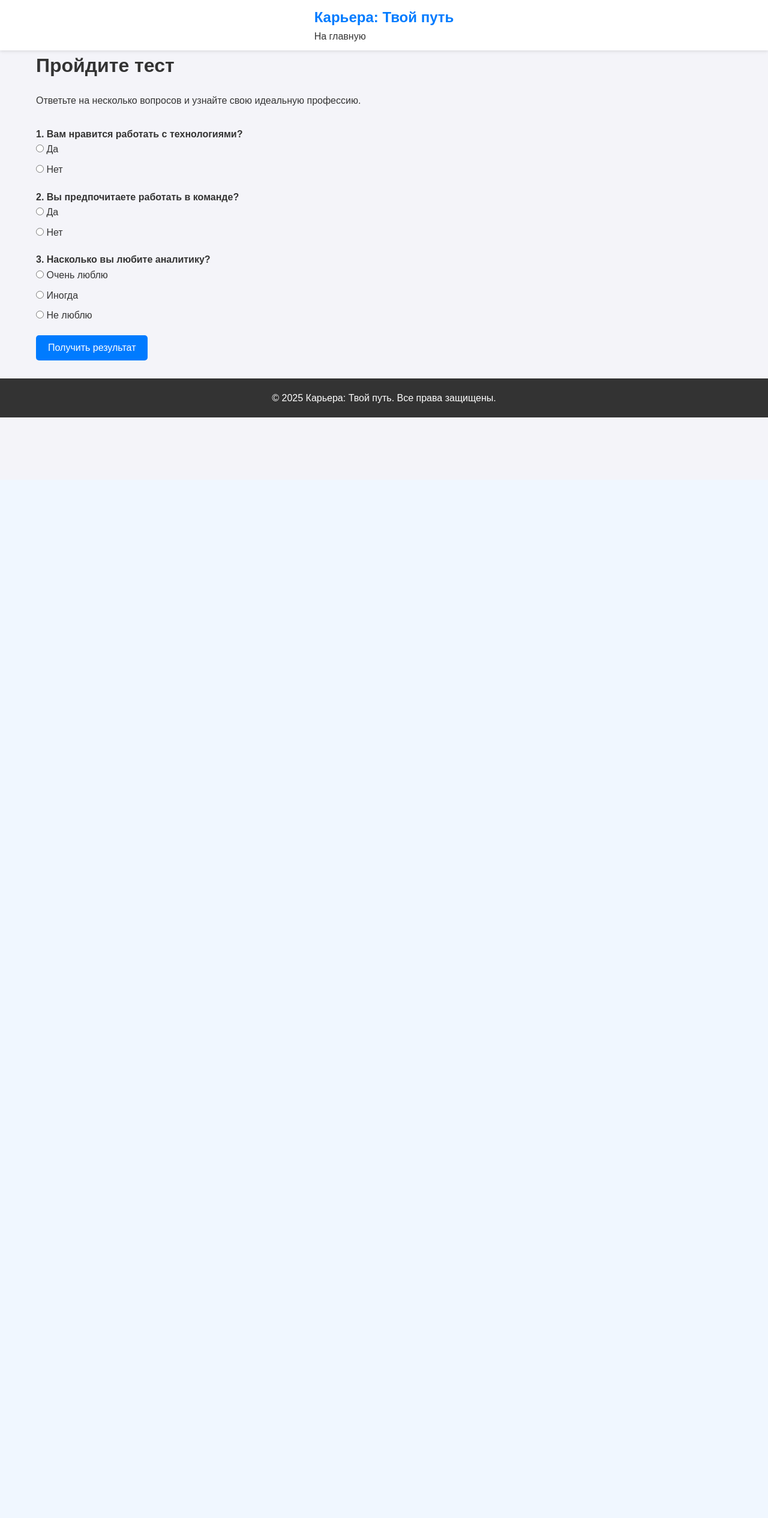
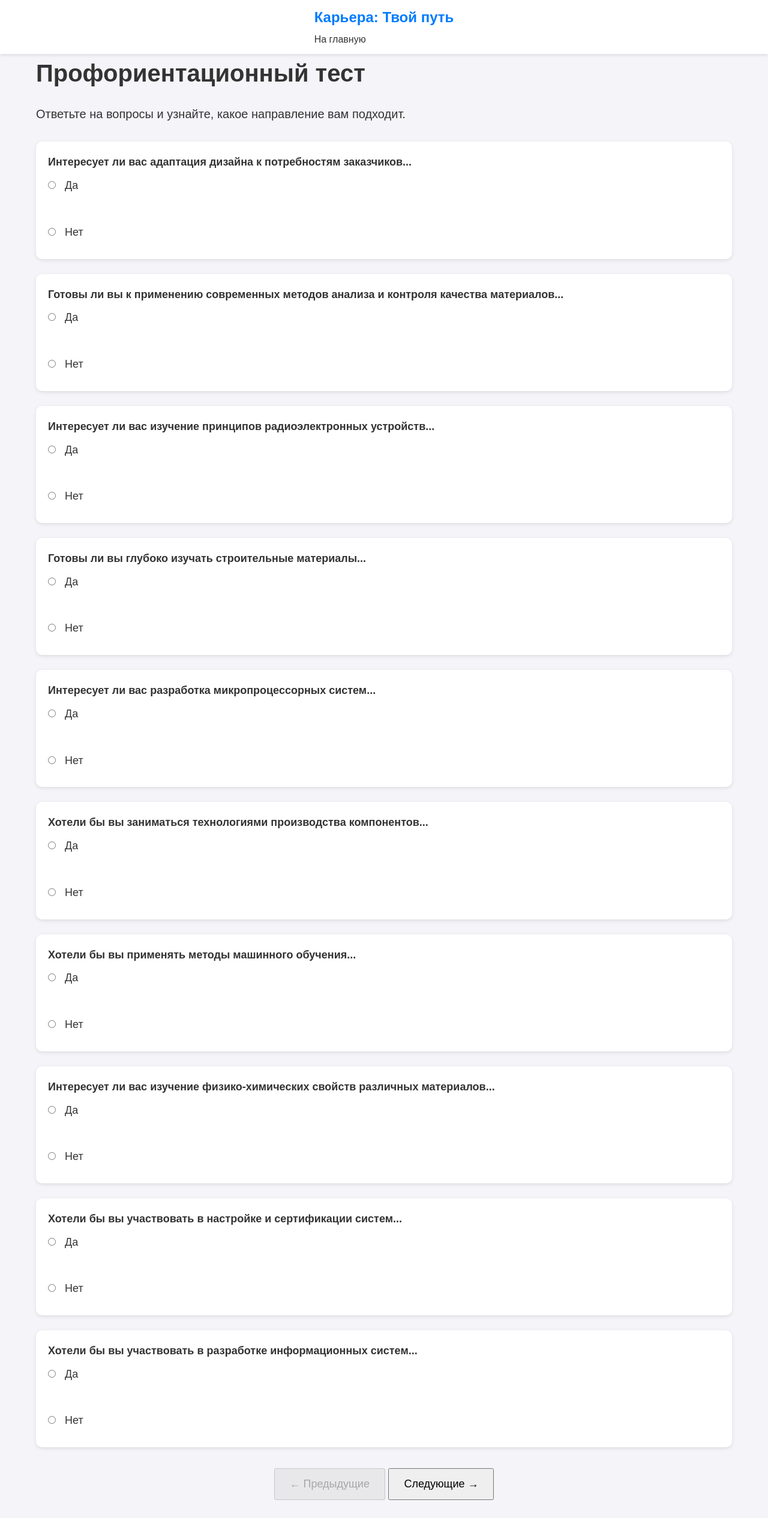
Before and after one commit to MaximJuvaga/career-test, a PHP site: page /test.html in a window 1280 px wide. Shown: the whole page at 60% size. Before the commit the page ends 696 px from the top, so only its background shows below. Run offline with PHP 8.4, Linux system fonts and the light colour scheme.

Commit message:
работает тест и направления2

```diff
--- a/test.html
+++ b/test.html
@@ -3,8 +3,55 @@
 <head>
     <meta charset="UTF-8">
     <title>Профориентационный тест</title>
-    <link href="https://fonts.googleapis.com/css2?family=Inter:wght@400;600&display=swap" rel="stylesheet">
     <link rel="stylesheet" href="../css/styles.css">
+    <!-- Chart.js -->
+    <script src="https://cdn.jsdelivr.net/npm/chart.js"></script>
+    <style>
+        body {
+            font-size: 20px; /* Увеличенный основной шрифт */
+        }
+
+        .question {
+            background-color: #fff;
+            padding: 20px;
+            margin-bottom: 25px;
+            border-radius: 10px;
+            box-shadow: 0 2px 6px rgba(0,0,0,0.1);
+            font-size: 18px;
+        }
+
+        .controls button,
+        .cta-button {
+            font-size: 18px !important;
+            padding: 14px 24px !important;
+            margin-top: 10px;
+        }
+
+        label {
+            display: block;
+            margin: 10px 0;
+        }
+
+        input[type="radio"] {
+            margin-right: 10px;
+        }
+
+        #test-result {
+            font-size: 22px;
+            color: #003366;
+            margin-top: 30px;
+        }
+
+        #programs-list .test-item {
+            font-size: 18px;
+        }
+
+        canvas#instituteChart {
+            margin-top: 50px;
+            max-width: 100%;
+            height: auto;
+        }
+    </style>
 </head>
 <body>
 
@@ -23,149 +70,247 @@
 <!-- Блок с тестом -->
 <section class="test-section">
     <div class="container">
-        <h2 style="font-size: 2rem; margin-bottom: 20px;">Пройдите тест</h2>
-        <p style="margin-bottom: 30px;">Ответьте на несколько вопросов и узнайте свою идеальную профессию.</p>
+        <h2 style="font-size: 2.5rem; margin-bottom: 20px;">Профориентационный тест</h2>
+        <p style="font-size: 1.25rem; margin-bottom: 30px;">Ответьте на вопросы и узнайте, какое направление вам подходит.</p>
 
-        <form id="simple-test-form">
-            <!-- Вопрос 1 -->
-            <div class="question" style="margin-bottom: 20px;">
-                <p style="font-weight: 600;">1. Вам нравится работать с технологиями?</p>
-                <label style="display: block; margin-bottom: 8px;">
-                    <input type="radio" name="q1" value="yes" required> Да
-                </label>
-                <label style="display: block;">
-                    <input type="radio" name="q1" value="no"> Нет
-                </label>
+        <form id="advanced-test-form">
+            <div id="questions-container"></div>
+
+            <div class="controls" style="text-align: center;">
+                <button type="button" id="prev-btn" disabled>← Предыдущие</button>
+                <button type="button" id="next-btn">Следующие →</button>
+                <button type="submit" id="submit-btn" style="display: none; margin-left: 10px;">Получить результат</button>
             </div>
-
-            <!-- Вопрос 2 -->
-            <div class="question" style="margin-bottom: 20px;">
-                <p style="font-weight: 600;">2. Вы предпочитаете работать в команде?</p>
-                <label style="display: block; margin-bottom: 8px;">
-                    <input type="radio" name="q2" value="yes" required> Да
-                </label>
-                <label style="display: block;">
-                    <input type="radio" name="q2" value="no"> Нет
-                </label>
-            </div>
-
-            <!-- Вопрос 3 -->
-            <div class="question" style="margin-bottom: 20px;">
-                <p style="font-weight: 600;">3. Насколько вы любите аналитику?</p>
-                <label style="display: block; margin-bottom: 8px;">
-                    <input type="radio" name="q3" value="high" required> Очень люблю
-                </label>
-                <label style="display: block; margin-bottom: 8px;">
-                    <input type="radio" name="q3" value="medium"> Иногда
-                </label>
-                <label style="display: block;">
-                    <input type="radio" name="q3" value="low"> Не люблю
-                </label>
-            </div>
-
-            <!-- Кнопка -->
-            <button type="submit"
-                    style="background-color: #007bff; color: white; border: none; padding: 12px 20px; border-radius: 5px; cursor: pointer; font-size: 1rem; transition: background-color 0.3s;"
-                    onmouseover="this.style.backgroundColor='#0056b3'"
-                    onmouseout="this.style.backgroundColor='#007bff'">
-                Получить результат
-            </button>
         </form>
 
         <!-- Результат -->
-        <div id="test-result" style="margin-top: 30px; font-size: 1.25rem; color: #003366;"></div>
+        <div id="test-result"></div>
 
-        <!-- Блок направлений -->
+        <!-- Подходящие программы -->
         <section id="programs-section" style="display: none; margin-top: 40px;">
-            <h3 style="font-size: 1.5rem; margin-bottom: 20px;">Подходящие направления обучения</h3>
-            <div id="programs-list" style="display: flex; gap: 20px; flex-wrap: wrap;"></div>
+            <h3 style="font-size: 2rem; margin-bottom: 20px;">Подходящие направления обучения</h3>
+            <div id="programs-list" style="display: flex; flex-wrap: wrap; gap: 20px;"></div>
         </section>
+
+        <!-- График -->
+        <div id="chart-section" style="margin-top: 60px; text-align: center; display: none;">
+            <h3 style="font-size: 2rem; margin-bottom: 20px;">Ваш профиль по институтам</h3>
+            <canvas id="instituteChart" width="800" height="400"></canvas>
+        </div>
     </div>
 </section>
 
-<!-- Подвал -->
-<footer class="footer">
-    <div class="container">
-        <p>&copy; 2025 Карьера: Твой путь. Все права защищены.</p>
-    </div>
-</footer>
-
-<!-- JavaScript -->
 <script>
 document.addEventListener('DOMContentLoaded', () => {
-    const form = document.getElementById('simple-test-form');
+    const form = document.getElementById('advanced-test-form');
+    const container = document.getElementById('questions-container');
+    const prevBtn = document.getElementById('prev-btn');
+    const nextBtn = document.getElementById('next-btn');
+    const submitBtn = document.getElementById('submit-btn');
     const resultDiv = document.getElementById('test-result');
     const programsList = document.getElementById('programs-list');
     const programsSection = document.getElementById('programs-section');
+    const chartSection = document.getElementById('chart-section');
+
+    const questionsPerPage = 10;
+    let currentPage = 0;
+
+    // Все вопросы + привязка к институтам
+    const questions = [
+        { text: "Интересует ли вас изучение физико-химических свойств различных материалов...", institute: "Политехнический институт" },
+        { text: "Готовы ли вы к разработке и совершенствованию технологических процессов получения...", institute: "Политехнический институт" },
+        { text: "Хотели бы вы участвовать в проведении научных исследований...", institute: "Политехнический институт" },
+        { text: "Интересует ли вас проектирование и создание конструкционных материалов...", institute: "Политехнический институт" },
+        { text: "Готовы ли вы к применению современных методов анализа и контроля качества материалов...", institute: "Политехнический институт" },
+
+        { text: "Хотели бы вы участвовать в разработке концептуальных дизайнов...", institute: "Институт горного дела и строительства" },
+        { text: "Интересует ли вас проектирование функциональных интерьеров...", institute: "Институт горного дела и строительства" },
+        { text: "Готовы ли вы глубоко изучать строительные материалы...", institute: "Институт горного дела и строительства" },
+        { text: "Хотели бы вы применять различные методы визуализации...", institute: "Институт горного дела и строительства" },
+        { text: "Интересует ли вас адаптация дизайна к потребностям заказчиков...", institute: "Институт горного дела и строительства" },
+        { text: "Готовы ли вы сотрудничать с другими специалистами...", institute: "Институт горного дела и строительства" },
+        { text: "Хотели бы вы участвовать в процессе строительства...", institute: "Институт горного дела и строительства" },
+        { text: "Интересует ли вас изучение исторических стилей...", institute: "Институт горного дела и строительства" },
+        { text: "Готовы ли вы решать практические задачи...", institute: "Институт горного дела и строительства" },
+        { text: "Хотели бы вы создавать экологичные проектные решения...", institute: "Институт горного дела и строительства" },
+
+        { text: "Хотели бы вы изучать методы математического моделирования...", institute: "Институт прикладной математики и компьютерных наук" },
+        { text: "Интересует ли вас разработка алгоритмов и программного обеспечения...", institute: "Институт прикладной математики и компьютерных наук" },
+        { text: "Готовы ли вы освоить современные технологии программирования...", institute: "Институт прикладной математики и компьютерных наук" },
+        { text: "Хотели бы вы применять методы машинного обучения...", institute: "Институт прикладной математики и компьютерных наук" },
+        { text: "Интересует ли вас анализ и обработка больших массивов данных...", institute: "Институт прикладной математики и компьютерных наук" },
+        { text: "Готовы ли вы изучить методы оптимизации и принятия решений...", institute: "Институт прикладной математики и компьютерных наук" },
+        { text: "Хотели бы вы участвовать в разработке информационных систем...", institute: "Институт прикладной математики и компьютерных наук" },
+        { text: "Интересует ли вас математическое моделирование в экономике...", institute: "Институт прикладной математики и компьютерных наук" },
+        { text: "Готовы ли вы освоить методы визуализации данных...", institute: "Институт прикладной математики и компьютерных наук" },
+        { text: "Хотели бы вы применять методы криптографии и кибербезопасности...", institute: "Институт прикладной математики и компьютерных наук" },
+
+        { text: "Интересует ли вас изучение принципов радиоэлектронных устройств...", institute: "Институт высокоточных систем им. Грязева" },
+        { text: "Готовы ли вы освоить методы моделирования радиосистем...", institute: "Институт высокоточных систем им. Грязева" },
+        { text: "Хотели бы вы поучаствовать в разработке новых радиоустройств...", institute: "Институт высокоточных систем им. Грязева" },
+        { text: "Интересует ли вас исследование помехоустойчивости и надежности...", institute: "Институт высокоточных систем им. Грязева" },
+        { text: "Готовы ли вы выполнять расчеты технических характеристик...", institute: "Институт высокоточных систем им. Грязева" },
+        { text: "Хотели бы вы участвовать в настройке и сертификации систем...", institute: "Институт высокоточных систем им. Грязева" },
+        { text: "Интересует ли вас разработка микропроцессорных систем...", institute: "Институт высокоточных систем им. Грязева" },
+        { text: "Готовы ли вы к организации технического обслуживания...", institute: "Институт высокоточных систем им. Грязева" },
+        { text: "Хотели бы вы заниматься технологиями производства компонентов...", institute: "Институт высокоточных систем им. Грязева" },
+        { text: "Интересует ли вас управление радиоэлектронными системами...", institute: "Институт высокоточных систем им. Грязева" }
+    ];
+
+    function shuffle(arr) {
+        return [...arr].sort(() => Math.random() - 0.5);
+    }
+
+    const shuffledQuestions = shuffle(questions);
+    const answers = {};
+
+    function renderQuestions(page) {
+        container.innerHTML = '';
+        const start = page * questionsPerPage;
+        const end = start + questionsPerPage;
+        const pageQuestions = shuffledQuestions.slice(start, end);
+
+        pageQuestions.forEach((q, index) => {
+            const qIndex = start + index;
+            const idYes = `q-${qIndex}-yes`;
+            const idNo = `q-${qIndex}-no`;
+
+            const div = document.createElement('div');
+            div.className = 'question';
+
+            div.innerHTML = `
+                <p><strong>${q.text}</strong></p>
+                <label><input type="radio" name="q${qIndex}" id="${idYes}" value="1" ${answers[qIndex] === '1' ? 'checked' : ''}> Да</label><br>
+                <label><input type="radio" name="q${qIndex}" id="${idNo}" value="0" ${answers[qIndex] === '0' ? 'checked' : ''}> Нет</label>
+            `;
+            container.appendChild(div);
+        });
+
+        prevBtn.disabled = (currentPage === 0);
+        nextBtn.style.display = (end < shuffledQuestions.length) ? 'inline-block' : 'none';
+        submitBtn.style.display = (end >= shuffledQuestions.length) ? 'inline-block' : 'none';
+    }
+
+    function saveCurrentAnswers() {
+        const formData = new FormData(form);
+        for (let i = 0; i < shuffledQuestions.length; i++) {
+            const val = formData.get(`q${i}`);
+            if (val !== null) answers[i] = val;
+        }
+    }
+
+    prevBtn.addEventListener('click', () => {
+        if (currentPage > 0) {
+            saveCurrentAnswers();
+            currentPage--;
+            renderQuestions(currentPage);
+        }
+    });
+
+    nextBtn.addEventListener('click', () => {
+        saveCurrentAnswers();
+        currentPage++;
+        renderQuestions(currentPage);
+    });
 
     form.addEventListener('submit', async (e) => {
         e.preventDefault();
+        saveCurrentAnswers();
 
-        const formData = new FormData(form);
-        const data = {};
-        formData.forEach((value, key) => data[key] = value);
+        const scores = {
+            "Политехнический институт": 0,
+            "Институт горного дела и строительства": 0,
+            "Институт прикладной математики и компьютерных наук": 0,
+            "Институт высокоточных систем им. Грязева": 0
+        };
+
+        Object.entries(answers).forEach(([index, value]) => {
+            if (value === '1') {
+                const institute = shuffledQuestions[index].institute;
+                scores[institute]++;
+            }
+        });
+
+        const theme = Object.keys(scores).reduce((a, b) => scores[a] > scores[b] ? a : b);
 
         try {
             const response = await fetch('submit_test.php', {
                 method: 'POST',
-                body: new URLSearchParams(data),
-                headers: { 'Content-Type': 'application/x-www-form-urlencoded' }
+                headers: { 'Content-Type': 'application/json' },
+                body: JSON.stringify({ answers, theme })
             });
-
             const result = await response.json();
 
-            if (result.error) {
-                resultDiv.innerHTML = `<p style="color:red;">${result.error}</p>`;
-                return;
-            }
-
-            // Показываем тематику
-            resultDiv.innerHTML = `<p><strong>Ваша тематика:</strong> ${result.theme || 'не определена'}</p>`;
-
-            // Показываем направления подготовки
+            resultDiv.innerHTML = `<p><strong>Вам подходит:</strong> ${result.theme || 'не определено'}</p>`;
+            programsList.innerHTML = '';
             if (result.programs && result.programs.length > 0) {
                 programsSection.style.display = 'block';
-                programsList.innerHTML = '';
-
                 result.programs.forEach(item => {
                     const program = item.program;
-                    const professions = item.professions.join(', ');
-                    const vacancies = item.vacancies;
-
                     const card = document.createElement('div');
-                    card.style.border = '1px solid #ddd';
-                    card.style.padding = '20px';
-                    card.style.marginBottom = '30px';
-                    card.style.background = '#fff';
-                    card.style.borderRadius = '8px';
-
+                    card.className = 'test-item';
                     card.innerHTML = `
-                        <h4>${program.code} — ${program.name}</h4>
-                        <p><strong>Подходящие профессии:</strong> ${professions}</p>
+                        <h4 style="font-size: 1.25rem;">${program.code} — ${program.name}</h4>
+                        <p><strong>Подходящие профессии:</strong> ${item.professions.join(', ')}</p>
                         <hr>
-                        <h5>Подходящие вакансии:</h5>
-                        <ul style="list-style: none; padding-left: 0;">
-                            ${vacancies.map(v => `
-                                <li style="margin-bottom: 10px;">
-                                    <a href="${v.url}" target="_blank">${v.title}</a><br>
-                                    Работодатель: ${v.employer}<br>
-                                    Зарплата: ${v.salary}
-                                </li>
-                            `).join('')}
+                        <h5 style="font-size: 1.15rem;">Подходящие вакансии:</h5>
+                        <ul style="list-style: disc inside; padding-left: 0;">
+                            ${item.vacancies.map(v => `<li><a href="${v.url}" target="_blank">${v.title}</a>, ${v.employer}, ${v.salary}</li>`).join('')}
                         </ul>
                     `;
-
                     programsList.appendChild(card);
                 });
             } else {
                 programsSection.style.display = 'none';
             }
 
+            // Построение графика
+            const ctx = document.getElementById('instituteChart').getContext('2d');
+
+            const chartData = {
+                labels: Object.keys(scores),
+                datasets: [{
+                    label: 'Баллы по институтам',
+                    data: Object.values(scores),
+                    backgroundColor: '#007bff'
+                }]
+            };
+
+            if (window.myChartInstance) {
+                window.myChartInstance.destroy();
+            }
+
+            window.myChartInstance = new Chart(ctx, {
+                type: 'bar',
+                data: chartData,
+                options: {
+                    responsive: true,
+                    plugins: {
+                        legend: { display: false },
+                        tooltip: {
+                            callbacks: {
+                                label: context => `${context.parsed.y} баллов`
+                            }
+                        }
+                    },
+                    scales: {
+                        y: {
+                            beginAtZero: true,
+                            ticks: { stepSize: 1 }
+                        }
+                    }
+                }
+            });
+
+            chartSection.style.display = 'block';
+
         } catch (err) {
             console.error("Ошибка:", err);
             resultDiv.innerHTML = `<p style="color:red;">Ошибка при загрузке данных</p>`;
         }
     });
+
+    renderQuestions(currentPage);
 });
 </script>
 
```
Also changed, not shown: php/get_uni_programs.php (+21 -52 lines), submit_test.php (+41 -69 lines).
